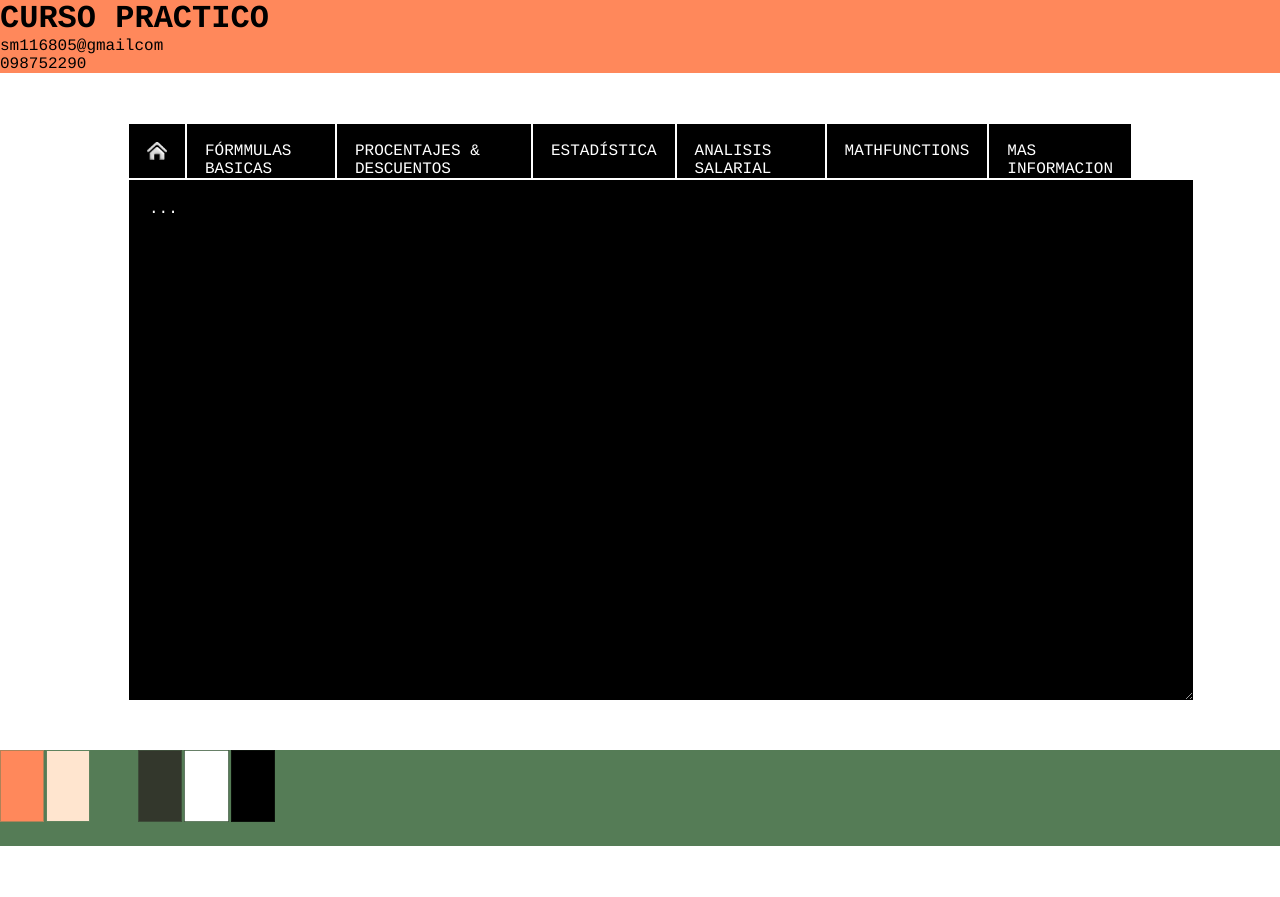
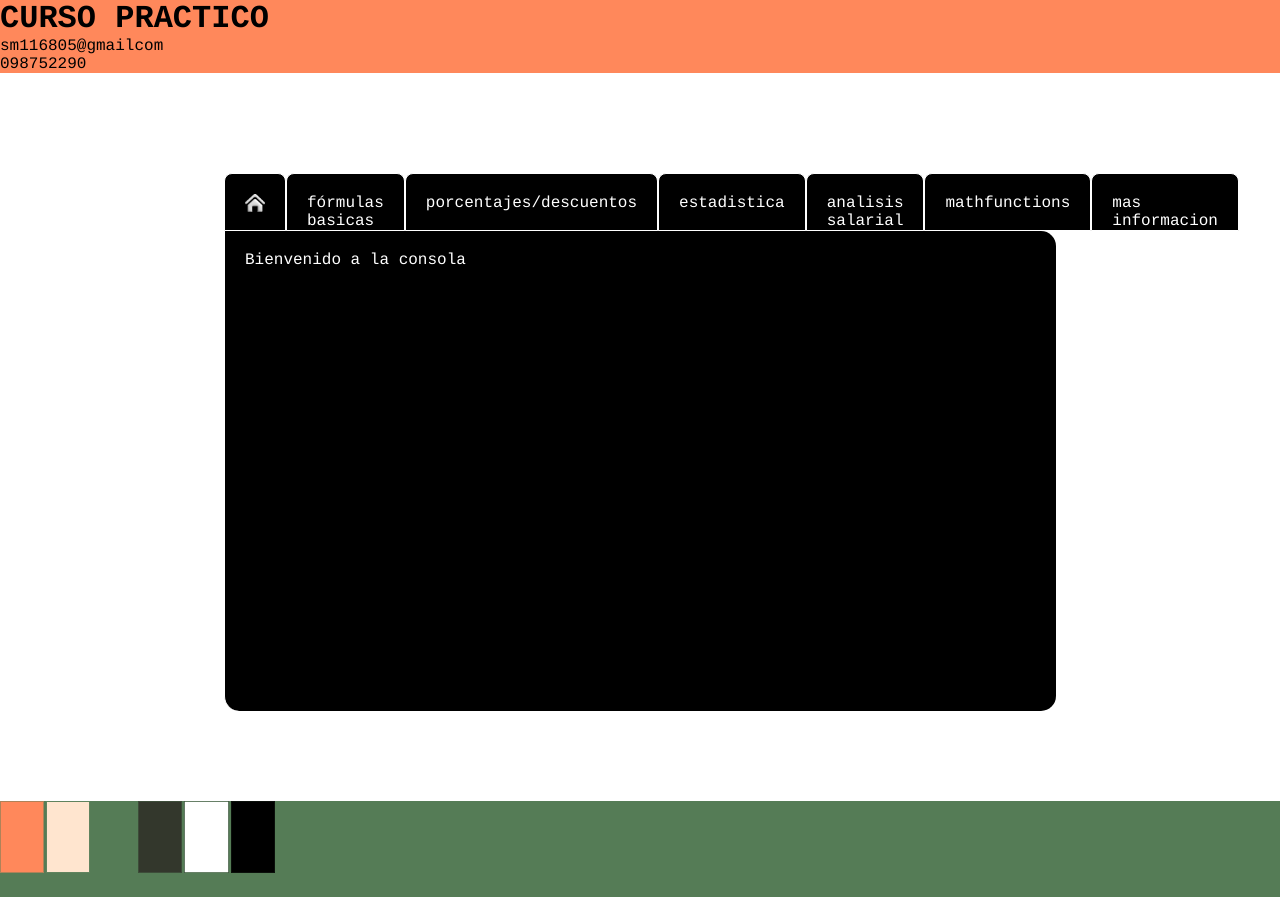
Before and after one commit to Santicamejo/MyCourses, a plain HTML site: page Javascript/math/index.html in a window 1280 px wide. Before the commit the page ends 846 px from the top, so only its background shows below. Drawn offline with Linux system fonts and the light colour scheme.

Commit message:
Corrijo detalles

```diff
--- a/Javascript/math/index.html
+++ b/Javascript/math/index.html
@@ -20,16 +20,16 @@
         <div>
             <ul id="consoleList">
                 <li id="fotocasa"><a href=""><img src="img/3d-home-icon-free-png.png" alt="CasaFto"></a></li>
-                <li><a href="">FÓRMMULAS BASICAS</a></li>
-                <li><a href="">PROCENTAJES & DESCUENTOS</a></li>
-                <li><a href="">ESTADÍSTICA</a></li>
-                <li><a href="">ANALISIS SALARIAL</a></li>
-                <li><a href="">MATHFUNCTIONS</a></li>
-                <li><a href="">MAS INFORMACION</a></li>
+                <li id="uno"><a href="">fórmulas basicas</a></li>
+                <li id="dos"><a href="">porcentajes/descuentos</a></li>
+                <li id="tres"><a href="">estadistica</a></li>
+                <li id="cuatro"><a href="">analisis salarial</a></li>
+                <li id="cinco"><a href="">mathfunctions</a></li>
+                <li id="seis"><a href="">mas informacion</a></li>
             </ul>
         </div>
         <div id="console">
-            <textarea name="consol" id="consolaTextarea">...</textarea>
+            <p>Bienvenido a la consola</p>
         </div>
     </section>
 
--- a/Javascript/math/styles.css
+++ b/Javascript/math/styles.css
@@ -16,11 +16,12 @@ header{
     display: flex;
     width: 100vw;
     background-color: var(--naranja);
+    margin-bottom: 80px;
 }
 #consoleSection{
     margin: 0 auto;     /* alinear item */
     margin-top: 30px;
-    width: 80vw;
+    width: 65vw;
 }
 #consoleList{
     padding: 20px;
@@ -30,31 +31,55 @@ header{
     padding-left: 0px;
 }
 #consoleList a{
-    font: 300 var(--blanco);
+    font: 300;
     color: var(--blanco);
 }
 #consoleList li{
-    padding: 18px;
+    padding: 20px;
     padding-bottom: 0px;
-    border: solid var(--blanco) 0.3px;
+    border:1px solid var(--blanco) ;
     background-color: var(--negro);
-    margin-bottom: 1px;
+    border-radius: 8px 8px 0px 0px;
 }
+
+#uno:hover{
+    border-bottom: 1px solid var(--negro);
+}
+#dos:hover{
+    border-bottom: 1px solid var(--negro);
+}
+#tres:hover{
+    border-bottom: 1px solid var(--negro);
+}
+#cuatro:hover{
+    border-bottom: 1px solid var(--negro);
+}
+#cinco:hover{
+    border-bottom: 1px solid var(--negro);
+}
+#seis:hover{
+    border-bottom: 1px solid var(--negro);
+}
+
+
 #console{
-    border-left:solid var(--blanco) 0.3px;
+    border-left: 1px solid var(--blanco);
     background-color: var(--negro);
     height: 60vh;
+    border-radius: 0px 15px 15px 15px;
 }
 #fotocasa img{
     width: 20px;
     height: auto;
     margin-bottom: 10px;
 }
-#consolaTextarea{
-    background-color: #000000;
+#fotocasa{
+    border-bottom: 1px solid var(--negro);
+}
+#console p{
+    color: var(--blanco);
     border: none;
-    width: 80vw;
-    height: 60vh;
+    width: auto;
     color: var(--blanco);
     padding: 20px;
     font-size: medium;
```
